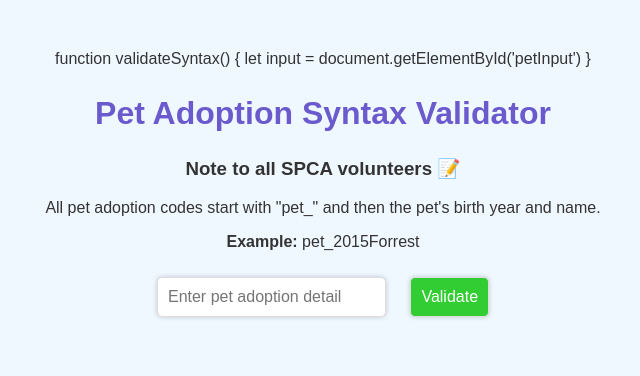
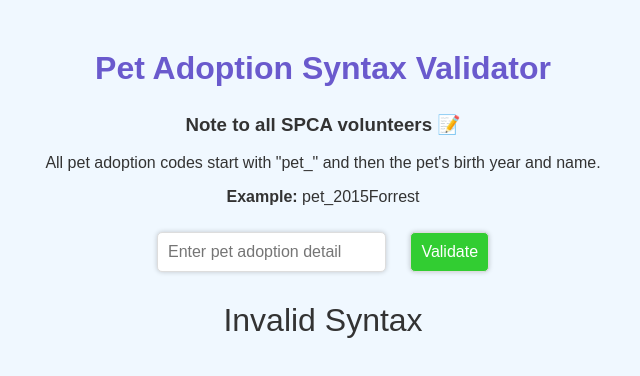
Before and after one commit to OmphileMorwane/OMPMOR404_BCL2401_GroupE01_Omphile-Morwane_JSL01, a plain HTML site: page index.html in a window 1280 px wide. Both pictures are taken after a click on the button "Validate". Shown: the whole page, without its empty margins (317-957 px from the left). Drawn offline with Linux system fonts and the light colour scheme.

```diff
--- a/index.html
+++ b/index.html
@@ -3,9 +3,7 @@
   <head>
     <title>Pet Adoption Validator</title>
     <link rel="stylesheet" href="index.css" />
-    <script src="script.js" defer></script>
-    function validateSyntax() { let input = document.getElementById('petInput')
-    }
+    <script src="script.js"></script>
   </head>
   <body>
     <h2>Pet Adoption Syntax Validator</h2>
--- a/script.js
+++ b/script.js
@@ -3,7 +3,9 @@
   // Validation logic goes here
   let result = ""; // Placeholder for validation result
 
-  if (RegExp.test(input)) {
+  let regex = /^pet_[a-zA-Z0-9]+$/;
+
+  if (regex.test(input)) {
     result = "Valid Syntax";
   } else {
     result = "Invalid Syntax";
```
